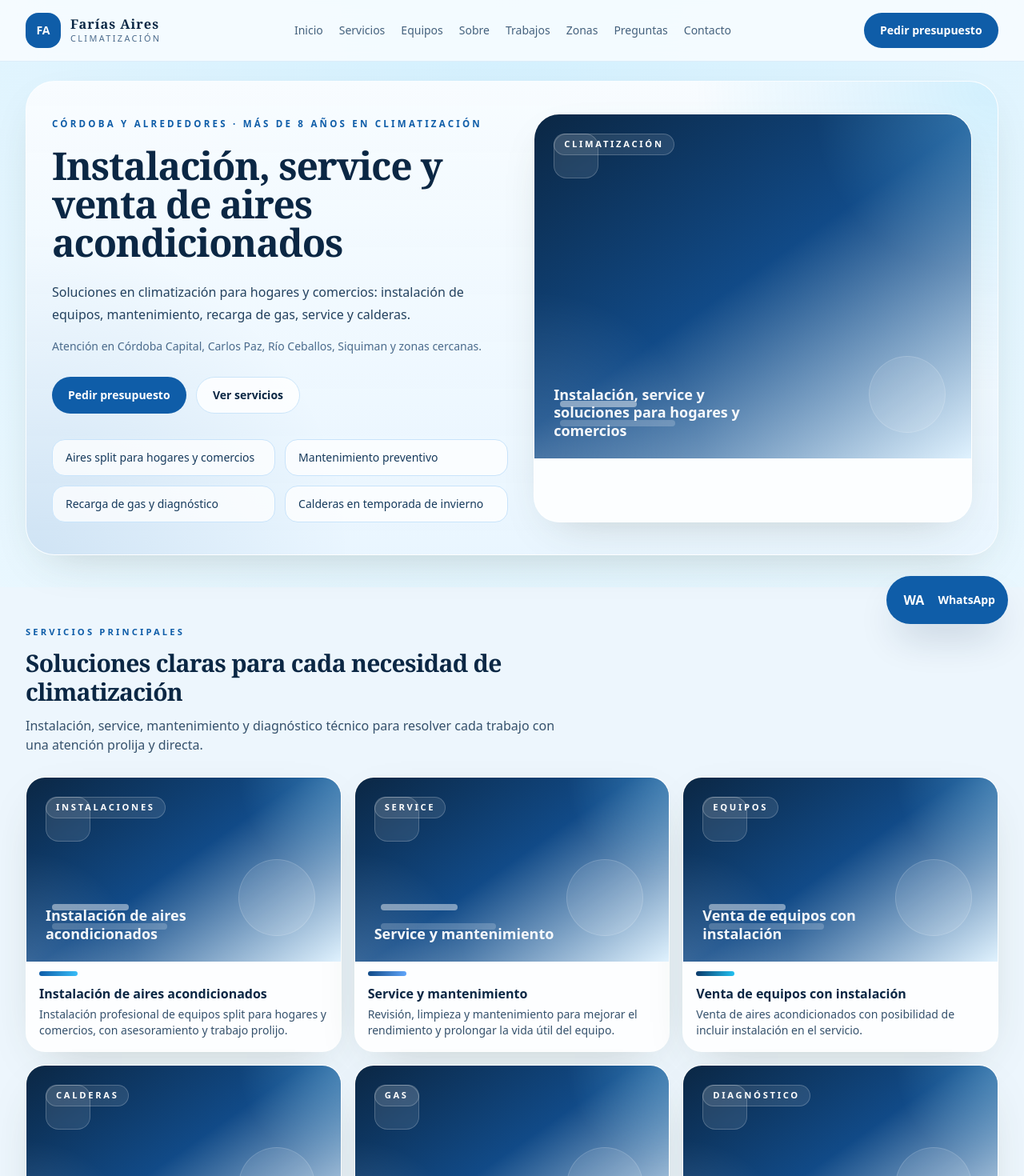
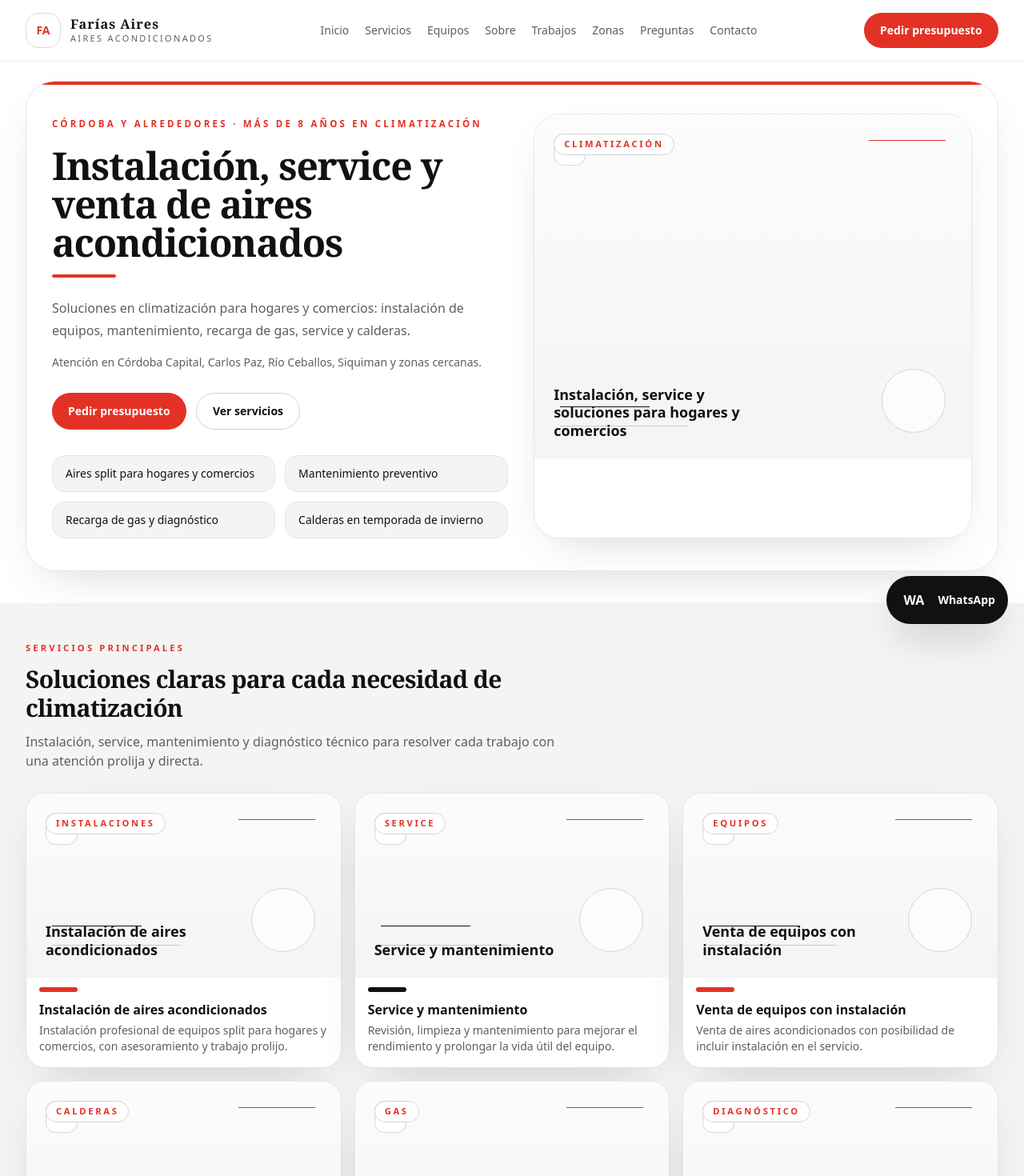
Before and after one commit to olmedovalentino/luma-estetica-demo, a Next.js app: page / in a window 1280 px wide. Shown: the top 1470 px of the page at 80% size. Built offline with nearby package versions, Linux system fonts and the light colour scheme.

Commit message:
Align Farías Aires visual identity

```diff
--- a/src/app/globals.css
+++ b/src/app/globals.css
@@ -12,11 +12,8 @@ html {
 }
 
 body {
-  @apply text-[#0B2744] antialiased;
-  background-image:
-    radial-gradient(circle at top, rgba(56, 189, 248, 0.18), transparent 30%),
-    radial-gradient(circle at right, rgba(15, 93, 168, 0.12), transparent 24%),
-    linear-gradient(180deg, #f5fbff 0%, #ffffff 100%);
+  @apply text-[#111111] antialiased;
+  background-color: #ffffff;
 }
 
 * {
@@ -24,7 +21,7 @@ body {
 }
 
 ::selection {
-  background: rgba(56, 189, 248, 0.28);
+  background: rgba(228, 49, 37, 0.22);
 }
 
 details > summary {
--- a/src/app/page.tsx
+++ b/src/app/page.tsx
@@ -18,22 +18,18 @@ function PlaceholderVisual({
   className?: string;
 }) {
   return (
-    <div
-      className={[
-        "relative overflow-hidden bg-[linear-gradient(145deg,#0B2744_0%,#114A87_48%,#E0F2FE_100%)]",
-        className,
-      ].join(" ")}
-    >
-      <div className="absolute inset-0 bg-[radial-gradient(circle_at_top_right,rgba(125,211,252,0.28),transparent_28%),radial-gradient(circle_at_bottom_left,rgba(255,255,255,0.16),transparent_30%)]" />
-      <div className="absolute left-6 top-6 h-14 w-14 rounded-2xl border border-white/20 bg-white/10 backdrop-blur-sm" />
-      <div className="absolute bottom-8 right-8 h-24 w-24 rounded-full border border-white/15 bg-white/10" />
-      <div className="absolute bottom-16 left-8 h-2 w-24 rounded-full bg-white/45" />
-      <div className="absolute bottom-10 left-8 h-2 w-36 rounded-full bg-white/20" />
-      <div className="relative flex h-full min-h-[220px] flex-col justify-between p-6 text-white">
-        <span className="w-fit rounded-full border border-white/20 bg-white/10 px-3 py-1 text-[0.7rem] font-semibold uppercase tracking-[0.24em]">
+    <div className={["relative overflow-hidden bg-[#F4F4F4]", className].join(" ")}>
+      <div className="absolute inset-0 bg-[linear-gradient(180deg,rgba(255,255,255,0.72),rgba(244,244,244,0.92))]" />
+      <div className="absolute left-6 top-6 h-10 w-10 rounded-xl border border-[#D6D6D6] bg-white" />
+      <div className="absolute right-8 top-8 h-px w-24 bg-[#E43125]" />
+      <div className="absolute left-8 bottom-16 h-px w-28 bg-[#111111]" />
+      <div className="absolute left-8 bottom-10 h-px w-40 bg-[#C8C8C8]" />
+      <div className="absolute bottom-8 right-8 h-20 w-20 rounded-full border border-[#D6D6D6] bg-white/70" />
+      <div className="relative flex h-full min-h-[220px] flex-col justify-between p-6 text-[#111111]">
+        <span className="w-fit rounded-full border border-[#D6D6D6] bg-white px-3 py-1 text-[0.7rem] font-semibold uppercase tracking-[0.24em] text-[#E43125]">
           {label}
         </span>
-        <p className="max-w-[16rem] text-lg font-semibold leading-tight text-white/95">{title}</p>
+        <p className="max-w-[17rem] text-lg font-semibold leading-tight text-[#111111]">{title}</p>
       </div>
     </div>
   );
@@ -74,22 +70,23 @@ export default function HomePage() {
 
       <main className="relative overflow-hidden">
         <section id="inicio" className="mx-auto max-w-7xl scroll-mt-20 px-4 pb-10 pt-6 sm:px-6 lg:px-8">
-          <div className="relative overflow-hidden rounded-[2.25rem] border border-white/70 bg-[linear-gradient(180deg,rgba(248,252,255,0.98),rgba(233,245,255,0.94))] shadow-soft">
-            <div className="absolute inset-0 bg-[radial-gradient(circle_at_top_right,rgba(56,189,248,0.20),transparent_28%),radial-gradient(circle_at_bottom_left,rgba(15,93,168,0.12),transparent_30%)]" />
+          <div className="relative overflow-hidden rounded-[2.25rem] border border-[#E8E8E8] bg-white shadow-soft">
+            <div className="absolute inset-x-0 top-0 h-1 bg-[#E43125]" />
             <div className="relative grid gap-8 px-5 py-7 lg:grid-cols-[1.02fr_0.98fr] lg:px-8 lg:py-10">
               <div className="flex min-h-[360px] flex-col justify-between lg:min-h-[430px]">
                 <div>
-                  <p className="pt-1 text-[0.72rem] font-semibold uppercase tracking-[0.28em] text-[#0F5DA8]">
+                  <p className="pt-1 text-[0.72rem] font-semibold uppercase tracking-[0.28em] text-[#E43125]">
                     {site.heroEyebrow}
                   </p>
-                  <h1 className="mt-5 max-w-2xl font-serif text-4xl font-semibold tracking-tight text-[#0B2744] sm:text-5xl">
+                  <h1 className="mt-5 max-w-2xl font-serif text-4xl font-semibold tracking-tight text-[#111111] sm:text-5xl">
                     {site.heroTitle}
                   </h1>
+                  <div className="mt-4 h-1 w-20 rounded-full bg-[#E43125]" />
                 </div>
 
                 <div className="max-w-xl pt-6">
-                  <p className="text-base leading-7 text-[#24425F]">{site.heroSubtitle}</p>
-                  <p className="mt-4 text-sm text-[#4B6B8C]">{site.heroNote}</p>
+                  <p className="text-base leading-7 text-[#5F5F5F]">{site.heroSubtitle}</p>
+                  <p className="mt-4 text-sm text-[#5F5F5F]">{site.heroNote}</p>
 
                   <div className="mt-7 flex flex-col gap-3 sm:flex-row">
                     <ButtonLink href={whatsappUrl} target="_blank" rel="noopener noreferrer">
@@ -104,7 +101,7 @@ export default function HomePage() {
                     {site.serviceHighlights.map((point) => (
                       <div
                         key={point}
-                        className="rounded-2xl border border-[#C9E4FB] bg-white/75 px-4 py-3 text-sm font-medium text-[#163A5C]"
+                        className="rounded-2xl border border-[#E5E5E5] bg-[#F4F4F4] px-4 py-3 text-sm font-medium text-[#111111]"
                       >
                         {point}
                       </div>
@@ -113,7 +110,7 @@ export default function HomePage() {
                 </div>
               </div>
 
-              <div className="overflow-hidden rounded-[2rem] border border-white/80 bg-white/85 shadow-soft">
+              <div className="overflow-hidden rounded-[2rem] border border-[#E8E8E8] bg-white shadow-soft">
                 <MediaBlock
                   image={site.media.hero}
                   alt="Trabajos de climatización de Farías Aires"
@@ -127,7 +124,7 @@ export default function HomePage() {
           </div>
         </section>
 
-        <section id="servicios" className="scroll-mt-20 bg-[#EDF6FD]">
+        <section id="servicios" className="scroll-mt-20 bg-[#F4F4F4]">
           <div className="mx-auto max-w-7xl px-4 py-12 sm:px-6 lg:px-8">
             <SectionHeading
               eyebrow={site.servicesEyebrow}
@@ -139,7 +136,7 @@ export default function HomePage() {
               {services.map((service) => (
                 <article
                   key={service.title}
-                  className="group overflow-hidden rounded-[1.5rem] border border-white/80 bg-[#FDFEFF] shadow-soft transition duration-300 hover:-translate-y-1 hover:shadow-[0_24px_48px_-30px_rgba(11,39,68,0.35)]"
+                  className="group overflow-hidden rounded-[1.5rem] border border-[#E6E6E6] bg-white shadow-soft transition duration-300 hover:-translate-y-1 hover:shadow-[0_24px_48px_-32px_rgba(17,17,17,0.24)]"
                 >
                   {service.image ? (
                     <div className="relative h-[228px] overflow-hidden sm:h-[236px] lg:h-[230px]">
@@ -159,9 +156,9 @@ export default function HomePage() {
                     />
                   )}
                   <div className="px-4 pb-4 pt-3">
-                    <div className={`mb-2.5 h-1.5 w-12 rounded-full bg-gradient-to-r ${service.accent}`} />
-                    <h3 className="text-base font-semibold text-[#0B2744]">{service.title}</h3>
-                    <p className="mt-1 text-sm leading-5 text-[#35516C]">{service.description}</p>
+                    <div className={`mb-2.5 h-1.5 w-12 rounded-full ${service.accent}`} />
+                    <h3 className="text-base font-semibold text-[#111111]">{service.title}</h3>
+                    <p className="mt-1 text-sm leading-5 text-[#5F5F5F]">{service.description}</p>
                   </div>
                 </article>
               ))}
@@ -171,7 +168,7 @@ export default function HomePage() {
 
         <section id="equipos" className="mx-auto max-w-7xl scroll-mt-20 px-4 py-12 sm:px-6 lg:px-8">
           <div className="grid gap-5 lg:grid-cols-[1.02fr_0.98fr]">
-            <div className="rounded-[2rem] border border-[#D7EAF9] bg-white/90 p-6 shadow-soft sm:p-7">
+            <div className="rounded-[2rem] border border-[#E5E5E5] bg-white p-6 shadow-soft sm:p-7">
               <SectionHeading
                 eyebrow={site.equipmentEyebrow}
                 title={site.equipmentTitle}
@@ -182,7 +179,7 @@ export default function HomePage() {
                 {site.equipmentPoints.map((point) => (
                   <div
                     key={point}
-                    className="rounded-2xl border border-[#DCECFB] bg-[#F3FAFF] px-4 py-4 text-sm font-semibold text-[#163A5C]"
+                    className="rounded-2xl border border-[#E5E5E5] bg-[#F4F4F4] px-4 py-4 text-sm font-semibold text-[#111111]"
                   >
                     {point}
                   </div>
@@ -196,7 +193,7 @@ export default function HomePage() {
               </div>
             </div>
 
-            <div className="overflow-hidden rounded-[2rem] border border-white/80 bg-white/85 shadow-soft">
+            <div className="overflow-hidden rounded-[2rem] border border-[#E8E8E8] bg-white shadow-soft">
               <MediaBlock
                 image={site.media.services.ventaEquipos}
                 alt="Venta de equipos con instalación"
@@ -209,9 +206,9 @@ export default function HomePage() {
           </div>
         </section>
 
-        <section id="sobre" className="scroll-mt-20 bg-[#EDF6FD]">
+        <section id="sobre" className="scroll-mt-20 bg-[#F4F4F4]">
           <div className="mx-auto grid max-w-7xl items-center gap-8 px-4 py-12 sm:px-6 lg:grid-cols-[0.95fr_1.05fr] lg:px-8">
-            <div className="overflow-hidden rounded-[2rem] border border-white/80 bg-white/85 p-3 shadow-soft">
+            <div className="overflow-hidden rounded-[2rem] border border-[#E8E8E8] bg-white p-3 shadow-soft">
               <MediaBlock
                 image={site.media.about}
                 alt="Farías Aires Acondicionados"
@@ -233,9 +230,9 @@ export default function HomePage() {
                 {site.trustPoints.map((point) => (
                   <div
                     key={point}
-                    className="rounded-2xl border border-white/80 bg-white px-4 py-4 shadow-soft"
+                    className="rounded-2xl border border-[#E6E6E6] bg-white px-4 py-4 shadow-soft"
                   >
-                    <p className="text-sm font-semibold text-[#0B2744]">{point}</p>
+                    <p className="text-sm font-semibold text-[#111111]">{point}</p>
                   </div>
                 ))}
               </div>
@@ -255,7 +252,7 @@ export default function HomePage() {
               <article
                 key={item.title}
                 className={[
-                  "group h-full overflow-hidden rounded-[1.8rem] border border-white/80 bg-white/90 shadow-soft",
+                  "group h-full overflow-hidden rounded-[1.8rem] border border-[#E8E8E8] bg-white shadow-soft",
                   item.span,
                 ].join(" ")}
               >
@@ -269,7 +266,7 @@ export default function HomePage() {
                         sizes="(min-width: 1024px) 25vw, 100vw"
                         className="object-cover transition duration-500 group-hover:scale-[1.03]"
                       />
-                      <div className="absolute inset-0 bg-[linear-gradient(180deg,rgba(11,39,68,0.06),rgba(11,39,68,0.52))]" />
+                      <div className="absolute inset-0 bg-[linear-gradient(180deg,rgba(17,17,17,0.08),rgba(17,17,17,0.58))]" />
                     </>
                   ) : (
                     <PlaceholderVisual
@@ -287,9 +284,9 @@ export default function HomePage() {
           </div>
         </section>
 
-        <section id="zonas" className="scroll-mt-20 bg-[#EDF6FD]">
+        <section id="zonas" className="scroll-mt-20 bg-[#F4F4F4]">
           <div className="mx-auto max-w-7xl px-4 py-12 sm:px-6 lg:px-8">
-            <div className="rounded-[2rem] border border-white/80 bg-white/88 p-6 shadow-soft sm:p-7">
+            <div className="rounded-[2rem] border border-[#E5E5E5] bg-white p-6 shadow-soft sm:p-7">
               <SectionHeading
                 eyebrow={site.zonesEyebrow}
                 title={site.zonesTitle}
@@ -300,7 +297,7 @@ export default function HomePage() {
                 {site.zones.map((zone) => (
                   <span
                     key={zone}
-                    className="rounded-full border border-[#CBE5F9] bg-[#F3FAFF] px-4 py-2 text-sm font-medium text-[#163A5C]"
+                    className="rounded-full border border-[#D6D6D6] bg-[#F4F4F4] px-4 py-2 text-sm font-medium text-[#111111]"
                   >
                     {zone}
                   </span>
@@ -328,32 +325,32 @@ export default function HomePage() {
               {faqs.map((faq) => (
                 <details
                   key={faq.question}
-                  className="group w-full self-start rounded-[1.35rem] border border-[#D7EAF9] bg-white p-4 shadow-soft"
+                  className="group w-full self-start rounded-[1.35rem] border border-[#E5E5E5] bg-white p-4 shadow-soft"
                 >
-                  <summary className="flex cursor-pointer list-none items-center justify-between gap-4 text-left text-sm font-semibold text-[#0B2744] sm:text-base">
+                  <summary className="flex cursor-pointer list-none items-center justify-between gap-4 text-left text-sm font-semibold text-[#111111] sm:text-base">
                     <span>{faq.question}</span>
-                    <span className="flex h-8 w-8 flex-shrink-0 items-center justify-center rounded-full border border-[#CBE5F9] bg-[#F3FAFF] text-[#0F5DA8] transition group-open:rotate-45">
+                    <span className="flex h-8 w-8 flex-shrink-0 items-center justify-center rounded-full border border-[#D6D6D6] bg-[#F4F4F4] text-[#E43125] transition group-open:rotate-45">
                       +
                     </span>
                   </summary>
-                  <p className="mt-3 text-sm leading-6 text-[#35516C]">{faq.answer}</p>
+                  <p className="mt-3 text-sm leading-6 text-[#5F5F5F]">{faq.answer}</p>
                 </details>
               ))}
             </div>
           </div>
         </section>
 
-        <section id="contacto" className="scroll-mt-20 bg-[#EDF6FD]">
+        <section id="contacto" className="scroll-mt-20 bg-[#F4F4F4]">
           <div className="mx-auto max-w-7xl px-4 py-12 sm:px-6 lg:px-8">
             <div className="grid gap-5 lg:grid-cols-[0.92fr_1.08fr]">
-              <div className="rounded-[2rem] border border-white/80 bg-[#FDFEFF] p-6 shadow-soft sm:p-7">
-                <p className="text-[0.7rem] font-semibold uppercase tracking-[0.28em] text-[#0F5DA8]">
+              <div className="rounded-[2rem] border border-[#E5E5E5] bg-white p-6 shadow-soft sm:p-7">
+                <p className="text-[0.7rem] font-semibold uppercase tracking-[0.28em] text-[#E43125]">
                   {site.contactEyebrow}
                 </p>
-                <h2 className="mt-3 font-serif text-2xl font-semibold tracking-tight text-[#0B2744] sm:text-3xl">
+                <h2 className="mt-3 font-serif text-2xl font-semibold tracking-tight text-[#111111] sm:text-3xl">
                   {site.contactTitle}
                 </h2>
-                <p className="mt-4 max-w-md text-sm leading-6 text-[#35516C]">
+                <p className="mt-4 max-w-md text-sm leading-6 text-[#5F5F5F]">
                   {site.contactDescription}
                 </p>
 
@@ -361,7 +358,7 @@ export default function HomePage() {
                   {site.contactPoints.map((point) => (
                     <div
                       key={point}
-                      className="rounded-2xl border border-[#DCECFB] bg-[#F3FAFF] px-4 py-4 text-sm font-semibold text-[#163A5C]"
+                      className="rounded-2xl border border-[#E5E5E5] bg-[#F4F4F4] px-4 py-4 text-sm font-semibold text-[#111111]"
                     >
                       {point}
                     </div>
@@ -387,7 +384,7 @@ export default function HomePage() {
                 </div>
               </div>
 
-              <div className="overflow-hidden rounded-[2rem] border border-white/80 bg-white/90 shadow-soft">
+              <div className="overflow-hidden rounded-[2rem] border border-[#E8E8E8] bg-white shadow-soft">
                 <PlaceholderVisual
                   label={site.contactVisualLabel}
                   title={site.contactVisualTitle}
--- a/src/components/button-link.tsx
+++ b/src/components/button-link.tsx
@@ -12,11 +12,11 @@ export function ButtonLink({
   ...props
 }: ButtonLinkProps) {
   const base =
-    "inline-flex items-center justify-center rounded-full px-5 py-3 text-sm font-semibold transition will-change-transform focus:outline-none focus-visible:ring-2 focus-visible:ring-[#0F5DA8] focus-visible:ring-offset-2";
+    "inline-flex items-center justify-center rounded-full px-5 py-3 text-sm font-semibold transition will-change-transform focus:outline-none focus-visible:ring-2 focus-visible:ring-[#E43125] focus-visible:ring-offset-2";
   const styles =
     variant === "primary"
-      ? "bg-[#0F5DA8] text-white shadow-soft hover:-translate-y-0.5 hover:bg-[#0C4A87]"
-      : "border border-[#CBE5F9] bg-white/80 text-[#0B2744] hover:-translate-y-0.5 hover:border-[#0F5DA8] hover:bg-[#EFF8FF]";
+      ? "bg-[#E43125] text-white shadow-soft hover:-translate-y-0.5 hover:bg-[#C8281E]"
+      : "border border-[#D2D2D2] bg-white text-[#111111] hover:-translate-y-0.5 hover:border-[#111111] hover:bg-[#F4F4F4]";
 
   return (
     <a className={`${base} ${styles} ${className}`} {...props}>
--- a/src/components/section-heading.tsx
+++ b/src/components/section-heading.tsx
@@ -8,14 +8,14 @@ export function SectionHeading({ eyebrow, title, description }: SectionHeadingPr
   return (
     <div className="max-w-2xl">
       {eyebrow ? (
-        <p className="text-[0.7rem] font-semibold uppercase tracking-[0.28em] text-[#0F5DA8]">
+        <p className="text-[0.7rem] font-semibold uppercase tracking-[0.28em] text-[#E43125]">
           {eyebrow}
         </p>
       ) : null}
-      <h2 className="mt-3 font-serif text-2xl font-semibold tracking-tight text-[#0B2744] sm:text-3xl">
+      <h2 className="mt-3 font-serif text-2xl font-semibold tracking-tight text-[#111111] sm:text-3xl">
         {title}
       </h2>
-      <p className="mt-3 text-sm leading-6 text-[#35516C] sm:text-base">{description}</p>
+      <p className="mt-3 text-sm leading-6 text-[#5F5F5F] sm:text-base">{description}</p>
     </div>
   );
 }
--- a/src/components/site-header.tsx
+++ b/src/components/site-header.tsx
@@ -9,31 +9,37 @@ type SiteHeaderProps = {
 
 export function SiteHeader({ whatsappUrl }: SiteHeaderProps) {
   return (
-    <header className="sticky top-0 z-40 border-b border-[#D7EAF9]/80 bg-[rgba(248,252,255,0.88)] backdrop-blur-xl">
+    <header className="sticky top-0 z-40 border-b border-[#E8E8E8] bg-[rgba(255,255,255,0.94)] backdrop-blur-xl">
       <div className="mx-auto flex max-w-7xl items-center justify-between gap-4 px-4 py-4 sm:px-6 lg:px-8">
-        <a href="#inicio" className="inline-flex items-center gap-3 text-[#0B2744]">
+        <a href="#inicio" className="inline-flex items-center gap-3 text-[#111111]">
           {site.media.logo ? (
-            <Image src={site.media.logo} alt={site.shortName} width={160} height={48} className="h-11 w-auto" />
+            <Image
+              src={site.media.logo}
+              alt={site.shortName}
+              width={190}
+              height={58}
+              className="h-11 w-auto object-contain sm:h-12"
+            />
           ) : (
             <>
-              <span className="flex h-11 w-11 items-center justify-center rounded-2xl bg-[#0F5DA8] text-sm font-bold text-white">
+              <span className="flex h-11 w-11 items-center justify-center rounded-2xl border border-[#DADADA] bg-white text-sm font-bold text-[#E43125]">
                 FA
               </span>
               <span className="flex flex-col">
-                <span className="font-serif text-[1.02rem] font-semibold leading-tight tracking-[0.06em]">
+                <span className="font-serif text-[1.02rem] font-semibold leading-tight tracking-[0.06em] text-[#111111]">
                   {site.shortName}
                 </span>
-                <span className="text-[0.68rem] font-medium uppercase tracking-[0.22em] text-[#4B6B8C]">
-                  Climatización
+                <span className="text-[0.68rem] font-medium uppercase tracking-[0.22em] text-[#5F5F5F]">
+                  Aires acondicionados
                 </span>
               </span>
             </>
           )}
         </a>
 
-        <nav className="hidden items-center gap-5 text-sm font-medium text-[#44617D] lg:flex">
+        <nav className="hidden items-center gap-5 text-sm font-medium text-[#5F5F5F] lg:flex">
           {site.navigation.map((item) => (
-            <a key={item.href} href={item.href} className="transition hover:text-[#0B2744]">
+            <a key={item.href} href={item.href} className="transition hover:text-[#111111]">
               {item.label}
             </a>
           ))}
@@ -46,16 +52,16 @@ export function SiteHeader({ whatsappUrl }: SiteHeaderProps) {
         </div>
 
         <details className="relative lg:hidden">
-          <summary className="flex cursor-pointer list-none items-center gap-2 rounded-full border border-[#CBE5F9] bg-white px-4 py-2 text-sm font-semibold text-[#0B2744]">
+          <summary className="flex cursor-pointer list-none items-center gap-2 rounded-full border border-[#D2D2D2] bg-white px-4 py-2 text-sm font-semibold text-[#111111]">
             Menú
           </summary>
-          <div className="absolute right-0 top-14 w-64 rounded-3xl border border-white/80 bg-[#FDFEFF] p-4 shadow-soft">
+          <div className="absolute right-0 top-14 w-64 rounded-3xl border border-[#E8E8E8] bg-white p-4 shadow-soft">
             <div className="flex flex-col gap-2">
               {site.navigation.map((item) => (
                 <a
                   key={item.href}
                   href={item.href}
-                  className="rounded-2xl px-3 py-2 text-sm text-[#44617D] transition hover:bg-[#EFF8FF] hover:text-[#0B2744]"
+                  className="rounded-2xl px-3 py-2 text-sm text-[#5F5F5F] transition hover:bg-[#F4F4F4] hover:text-[#111111]"
                 >
                   {item.label}
                 </a>
--- a/src/components/social-icon-link.tsx
+++ b/src/components/social-icon-link.tsx
@@ -28,8 +28,8 @@ function SocialIcon({ icon }: { icon: SocialIconLinkProps["icon"] }) {
 export function SocialIconLink({ href, label, icon, tone = "light" }: SocialIconLinkProps) {
   const classes =
     tone === "light"
-      ? "border border-[#CBE5F9] bg-white text-[#0F5DA8] hover:bg-[#EFF8FF]"
-      : "border border-white/12 bg-white/6 text-white hover:bg-white/12";
+      ? "border border-[#D2D2D2] bg-white text-[#111111] hover:border-[#E43125] hover:text-[#E43125]"
+      : "border border-white/15 bg-white/5 text-white hover:border-[#E43125] hover:text-white hover:bg-[#E43125]";
 
   return (
     <a
--- a/src/components/whatsapp-floating-button.tsx
+++ b/src/components/whatsapp-floating-button.tsx
@@ -10,7 +10,7 @@ export function FloatingWhatsAppButton({ href, label }: FloatingWhatsAppButtonPr
       target="_blank"
       rel="noreferrer"
       aria-label={label}
-      className="fixed bottom-5 right-5 z-50 inline-flex items-center gap-3 rounded-full bg-[#0F5DA8] px-4 py-3 text-sm font-semibold text-white shadow-2xl shadow-[#0B2744]/20 transition hover:-translate-y-1 hover:bg-[#0C4A87] focus:outline-none focus-visible:ring-2 focus-visible:ring-[#0F5DA8] focus-visible:ring-offset-2"
+      className="fixed bottom-5 right-5 z-50 inline-flex items-center gap-3 rounded-full bg-[#111111] px-4 py-3 text-sm font-semibold text-white shadow-2xl shadow-[#111111]/20 transition hover:-translate-y-1 hover:bg-[#E43125] focus:outline-none focus-visible:ring-2 focus-visible:ring-[#E43125] focus-visible:ring-offset-2"
     >
       <span className="flex h-9 w-9 items-center justify-center rounded-full bg-white/18 text-base">
         WA
```
Also changed, not shown: src/components/site-footer.tsx (+14 -7 lines), src/lib/site.ts (+6 -6 lines).
